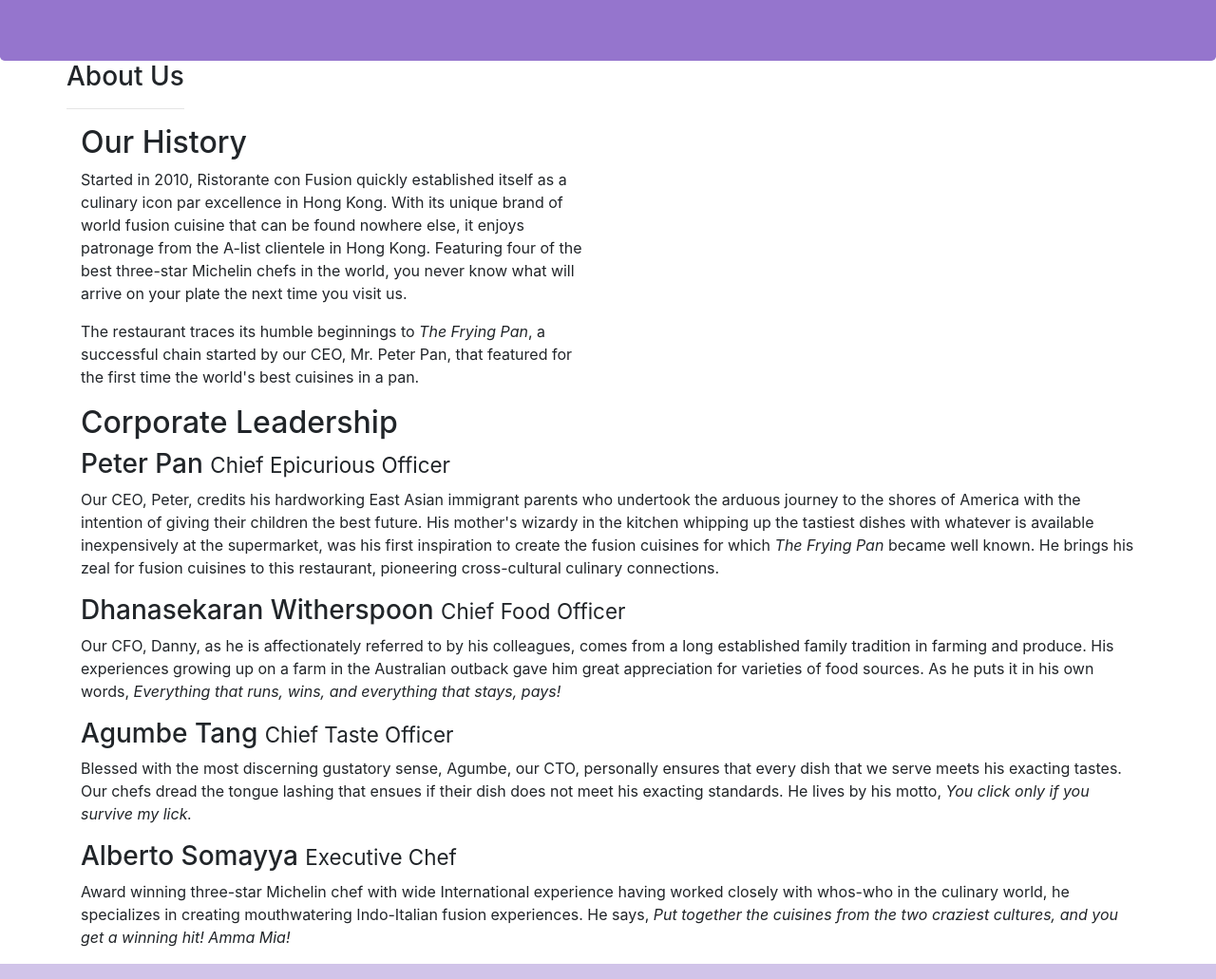
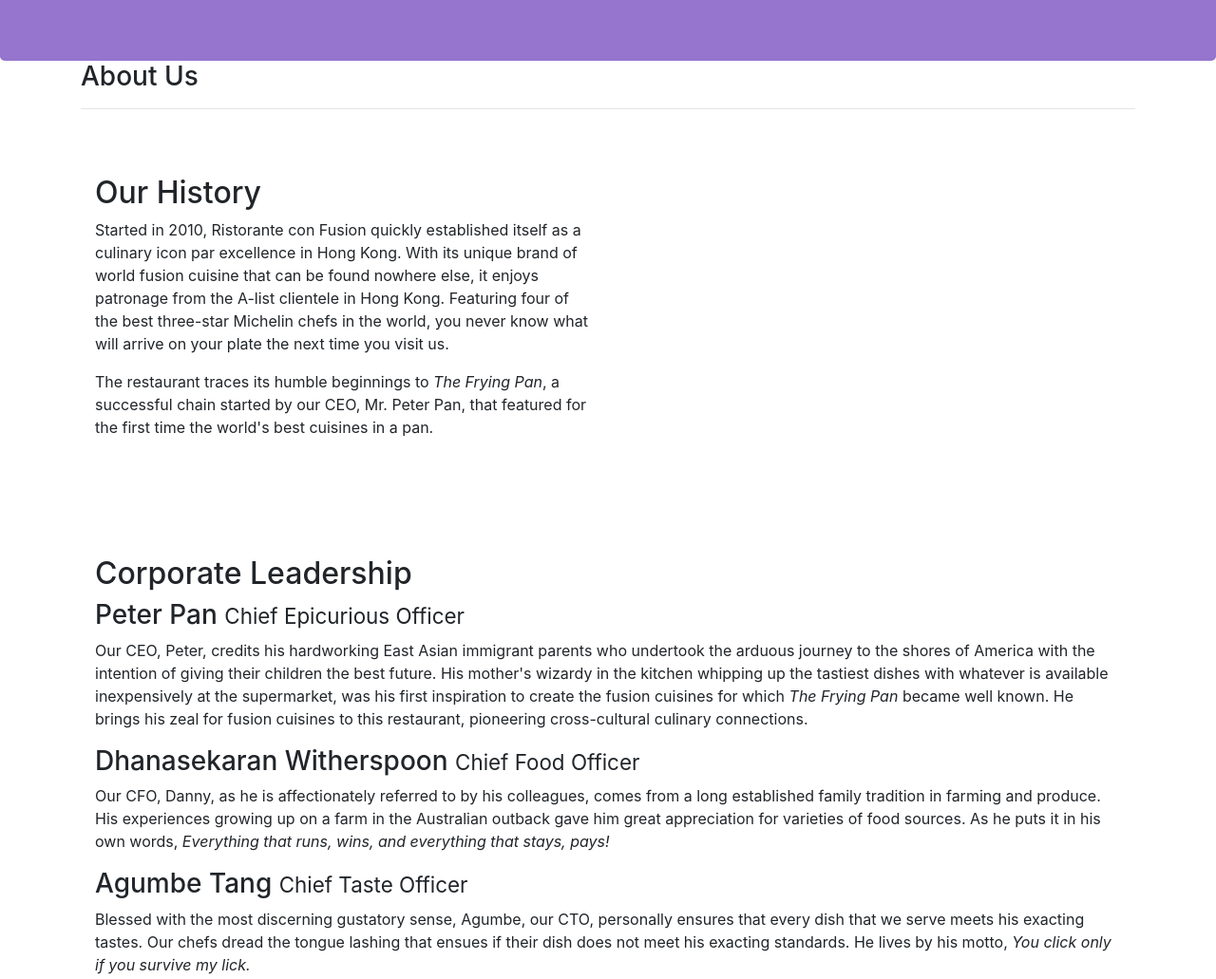
Before and after one commit to lucifer123A/BootStrap, a website: page aboutus.html in a window 1280 px wide. Shown: the part 220-1251 px from the top of the page at 95% size. Drawn offline with nearby package versions, Linux system fonts and the light colour scheme.

Commit message:
Assignment1 Completed

```diff
--- a/aboutus.html
+++ b/aboutus.html
@@ -2,10 +2,14 @@
 <html lang="en">
 
 <head>
+    <meta charset="utf-8">
+    <meta name="viewport" content="width=device-width, initial-scale=1, shrink-to-fit=no">
+    <meta http-equiv="x-ua-compatible" content="ie=edge">
+
+    <link rel="stylesheet" href="./node_modules/bootstrap/dist/css/bootstrap.min.css">
+    <link rel="stylesheet" href="./css/styles.css">
 
     <title>Ristorante Con Fusion: About Us</title>
-    <link rel="stylesheet" href="./node_modules/bootstrap/dist/css/bootstrap.min.css">
-    <link rel="stylesheet" href="./css/styles.css">
 </head>
 
 <body>
@@ -24,14 +28,14 @@
     </header>
 
     <div class="container">
-        <div class="row">
-            <div>
+        <div class="row align-items-center">
+            <div class="col-12">
                <h3>About Us</h3>
                <hr>
             </div>
         </div>
 
-        <div class="row">
+        <div class="row row-content align-items-center">
             <div class="col-12 col-sm-6">
                 <h2>Our History</h2>
                 <p>Started in 2010, Ristorante con Fusion quickly established itself as a culinary icon par excellence in Hong Kong. With its unique brand of world fusion cuisine that can be found nowhere else, it enjoys patronage from the A-list clientele in Hong Kong.  Featuring four of the best three-star Michelin chefs in the world, you never know what will arrive on your plate the next time you visit us.</p>
@@ -42,17 +46,17 @@
         </div>
 
 
-        <div class="row">
+        <div class="row row-content align-items-center">
             <div class="col-sm-12">
                 <h2>Corporate Leadership</h2>
                 <h3>Peter Pan <small>Chief Epicurious Officer</small></h3>
-                <p>Our CEO, Peter, credits his hardworking East Asian immigrant parents who undertook the arduous journey to the shores of America with the intention of giving their children the best future. His mother's wizardy in the kitchen whipping up the tastiest dishes with whatever is available inexpensively at the supermarket, was his first inspiration to create the fusion cuisines for which <em>The Frying Pan</em> became well known. He brings his zeal for fusion cuisines to this restaurant, pioneering cross-cultural culinary connections.</p>
+                <p class="d-none d-sm-block">Our CEO, Peter, credits his hardworking East Asian immigrant parents who undertook the arduous journey to the shores of America with the intention of giving their children the best future. His mother's wizardy in the kitchen whipping up the tastiest dishes with whatever is available inexpensively at the supermarket, was his first inspiration to create the fusion cuisines for which <em>The Frying Pan</em> became well known. He brings his zeal for fusion cuisines to this restaurant, pioneering cross-cultural culinary connections.</p>
                 <h3>Dhanasekaran Witherspoon <small>Chief Food Officer</small></h3>
-                <p>Our CFO, Danny, as he is affectionately referred to by his colleagues, comes from a long established family tradition in farming and produce. His experiences growing up on a farm in the Australian outback gave him great appreciation for varieties of food sources. As he puts it in his own words, <em>Everything that runs, wins, and everything that stays, pays!</em></p>
+                <p class="d-none d-sm-block">Our CFO, Danny, as he is affectionately referred to by his colleagues, comes from a long established family tradition in farming and produce. His experiences growing up on a farm in the Australian outback gave him great appreciation for varieties of food sources. As he puts it in his own words, <em>Everything that runs, wins, and everything that stays, pays!</em></p>
                 <h3>Agumbe Tang <small>Chief Taste Officer</small></h3>
-                <p>Blessed with the most discerning gustatory sense, Agumbe, our CTO, personally ensures that every dish that we serve meets his exacting tastes. Our chefs dread the tongue lashing that ensues if their dish does not meet his exacting standards. He lives by his motto, <em>You click only if you survive my lick.</em></p>
+                <p class="d-none d-sm-block">Blessed with the most discerning gustatory sense, Agumbe, our CTO, personally ensures that every dish that we serve meets his exacting tastes. Our chefs dread the tongue lashing that ensues if their dish does not meet his exacting standards. He lives by his motto, <em>You click only if you survive my lick.</em></p>
                 <h3>Alberto Somayya <small>Executive Chef</small></h3>
-                <p>Award winning three-star Michelin chef with wide International experience having worked closely with whos-who in the culinary world, he specializes in creating mouthwatering Indo-Italian fusion experiences. He says, <em>Put together the cuisines from the two craziest cultures, and you get a winning hit! Amma Mia!</em></p>
+                <p class="d-none d-sm-block">Award winning three-star Michelin chef with wide International experience having worked closely with whos-who in the culinary world, he specializes in creating mouthwatering Indo-Italian fusion experiences. He says, <em>Put together the cuisines from the two craziest cultures, and you get a winning hit! Amma Mia!</em></p>
             </div>
        </div>
 
```
